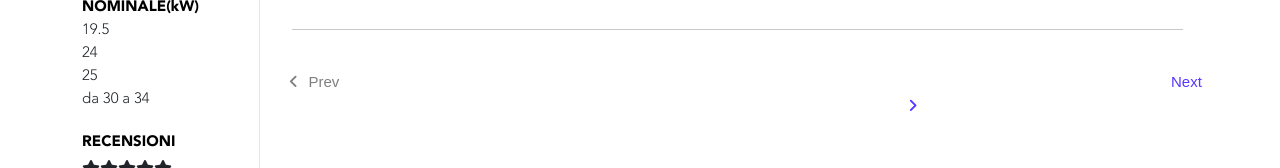
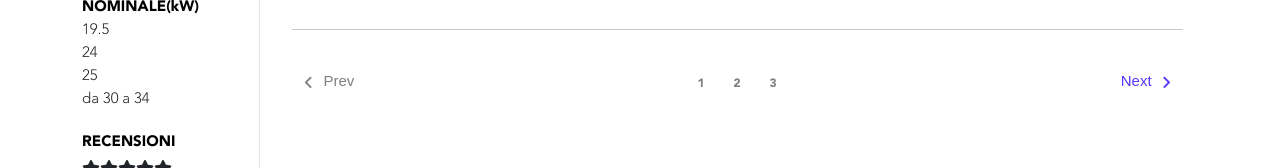
Before and after one commit to Daurelian/frontend-test-master, a React (Create React App) app: page / in a window 1280 px wide. Shown: the part 776-944 px from the top of the page. Built offline with nearby package versions, Linux system fonts and the light colour scheme.

Commit message:
manca solo hovere

```diff
--- a/src/App.js
+++ b/src/App.js
@@ -76,7 +76,7 @@ function App() {
                 Sopralluogo e installazione inclusi
               </h6>
               <hr class="divisor_product"></hr>
-              <span class="icon">
+              <span class="icon_span">
                 <i class="fas fa-star icon_product"></i>
                 <i class="fas fa-star icon_product"></i>
                 <i class="fas fa-star icon_product"></i>
@@ -150,7 +150,21 @@ function App() {
                 <i class="fas fa-angle-left page_icon_prev"></i>Prev
               </span>
             </div>
-            <div className="col-4"></div>
+            <div className="col-4">
+              <ul className="ul_footer">
+                <li className="li_footer">
+                  <a class="active" href="#home">
+                    1
+                  </a>
+                </li>
+                <li className="li_footer">
+                  <a href="#news">2</a>
+                </li>
+                <li className="li_footer">
+                  <a href="#contact">3</a>
+                </li>
+              </ul>
+            </div>
             <div className="col-4">
               <span className="page_next">
                 Next<i class="fas fa-angle-right page_icon_next"></i>
--- a/src/styles/index.scss
+++ b/src/styles/index.scss
@@ -143,7 +143,7 @@ img {
   margin-left: 5px;
 }
 
-.icon {
+.icon_span {
   text-align: left;
 }
 .icon_product {
@@ -179,7 +179,6 @@ img {
 }
 
 //Footer
-
 .divisor_footer {
   margin: 0 15px 0 20px;
 }
@@ -195,7 +194,8 @@ img {
   letter-spacing: 0px;
   color: #00000080;
   opacity: 1;
-  margin-left: -15px;
+  display: flex;
+  justify-content: start;
 }
 
 .page_next {
@@ -205,12 +205,14 @@ img {
   letter-spacing: 0px;
   color: #5738ff;
   opacity: 1;
-  margin-left: 273px;
+  display: flex;
+  justify-content: end;
 }
 
 .page_icon_prev {
   color: #00000080 0% 0% no-repeat padding-box;
   padding-right: 10px;
+  padding-top: 5px;
   opacity: 1;
 }
 
@@ -218,6 +220,39 @@ img {
   color: #5738ff 0% 0% no-repeat padding-box;
   opacity: 1;
   padding-left: 10px;
+  padding-top: 5px;
+}
+
+//Pagination
+.ul_footer {
+  list-style-type: none;
+  margin: 0;
+  padding: 0;
+  display: flex;
+  justify-content: center;
+}
+
+.li_footer {
+  width: 36px;
+  height: 36px;
+  padding: 0px 14px;
+}
+
+.li_footer a {
+  text-decoration: none;
+  text-align: center;
+  font-family: "Avenir-Black", Arial, Helvetica, sans-serif;
+  font-size: 12px;
+  letter-spacing: 0.6px;
+  color: #00000080;
+  opacity: 1;
+}
+
+.li_footer:hover {
+  background: #5738ff;
+  border: 2px solid #5738ff;
+  color: #ffffff;
+  border-radius: 36px;
 }
 
 //CSSCheckBox
```
